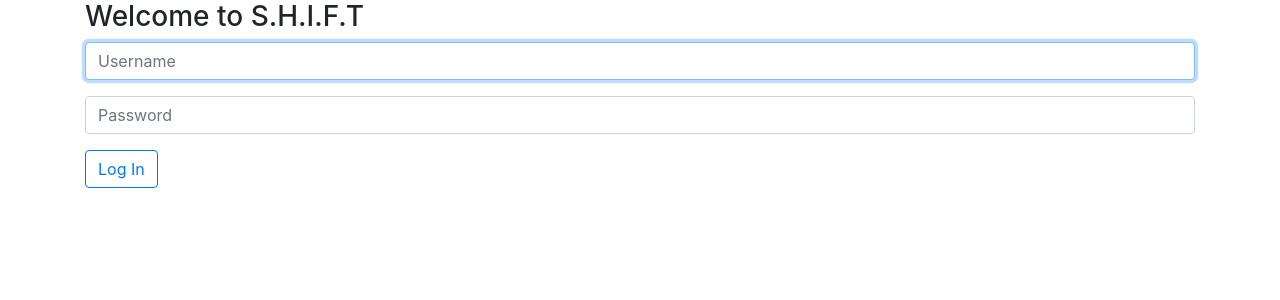
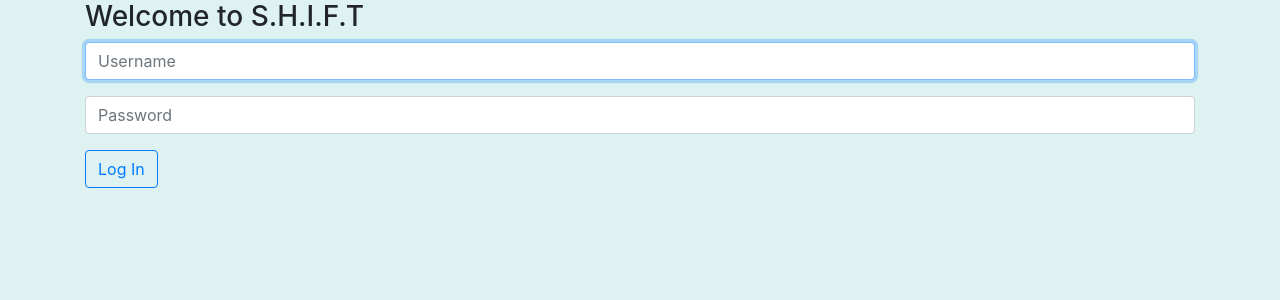
Before and after one commit to peterle08/S.H.I.F.T, a Flask app: page / in a window 1280 px wide. Shown: the top 300 px of the page. Run offline with Flask 2, Linux system fonts and the light colour scheme; data comes from the database, SQL or seed files in the repository; some libraries are stand-ins or nearby versions.

Commit message:
background first commit

```diff
--- a/app/templates/user/login.html
+++ b/app/templates/user/login.html
@@ -23,5 +23,9 @@
 {% endblock %}
 
 {% block script %}
-
+<style>
+body{
+    background:  #DEF2F1;
+}
+</style>
 {% endblock %}
```
